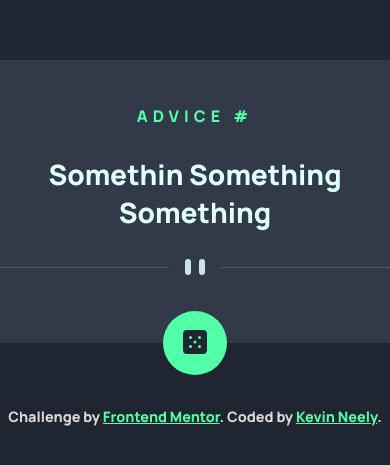
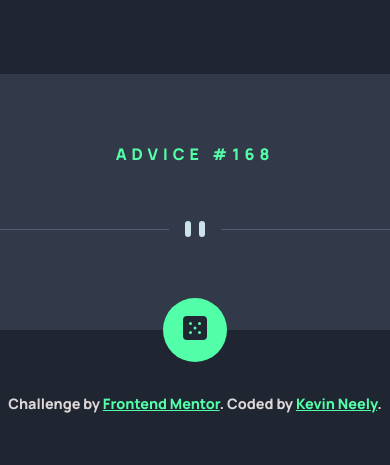
Before and after one commit to 2dkn/advice-generator-app, a website: page index.html in a window 390 px wide. Shown: the part 179-644 px from the top of the page. Drawn offline with Linux system fonts and the light colour scheme; no server answers.

Commit message:
Finished Javascript part more css and media queries next

```diff
--- a/index.html
+++ b/index.html
@@ -23,8 +23,8 @@
   <body>
     <main>
       <section class="container">
-        <h1 class="advice__header">ADVICE #</h1>
-        <p class="advice__text">Somethin Something Something</p>
+        <h1 class="advice__header" id="advice-number"></h1>
+        <p class="advice__text" id="advice-text"></p>
         <img
           class="img__divider"
           src="images/pattern-divider-desktop.svg"
--- a/sass/_base.scss
+++ b/sass/_base.scss
@@ -43,6 +43,7 @@ body {
   color: lightcyan;
   font-size: 1.75rem;
   font-weight: 800;
+  justify-content: center;
 }
 
 .img__divider {
--- a/script.js
+++ b/script.js
@@ -1,4 +1,33 @@
 "strict";
 
-const API = "https://api.adviceslip.com";
+const api = "https://api.adviceslip.com";
 const button = document.getElementById("next-btn");
+const advice = document.getElementById("advice-text");
+const number = document.getElementById("advice-number");
+const adviceText = document.getElementById("advice-text");
+
+const getRandomNumber = () => {
+  return Math.floor(Math.random() * 224) + 1;
+};
+
+const fetchAdvice = () => {
+  const randomAdviceNumber = getRandomNumber();
+
+  // Fetch advice text
+  fetch(`${api}/advice/${randomAdviceNumber}`)
+    .then((response) => response.json())
+    .then((data) => {
+      advice.innerText = data.slip.advice;
+    })
+    .catch((error) => {
+      console.error("Error fetching advice: " + error);
+    });
+
+  // Display the advice number
+  number.innerText = `ADVICE #${randomAdviceNumber}`;
+};
+
+// Add a click event listener to the button to fetch advice on click
+button.addEventListener("click", fetchAdvice);
+
+fetchAdvice();
```
Also changed, not shown: css/styles.css, 1 other file.
